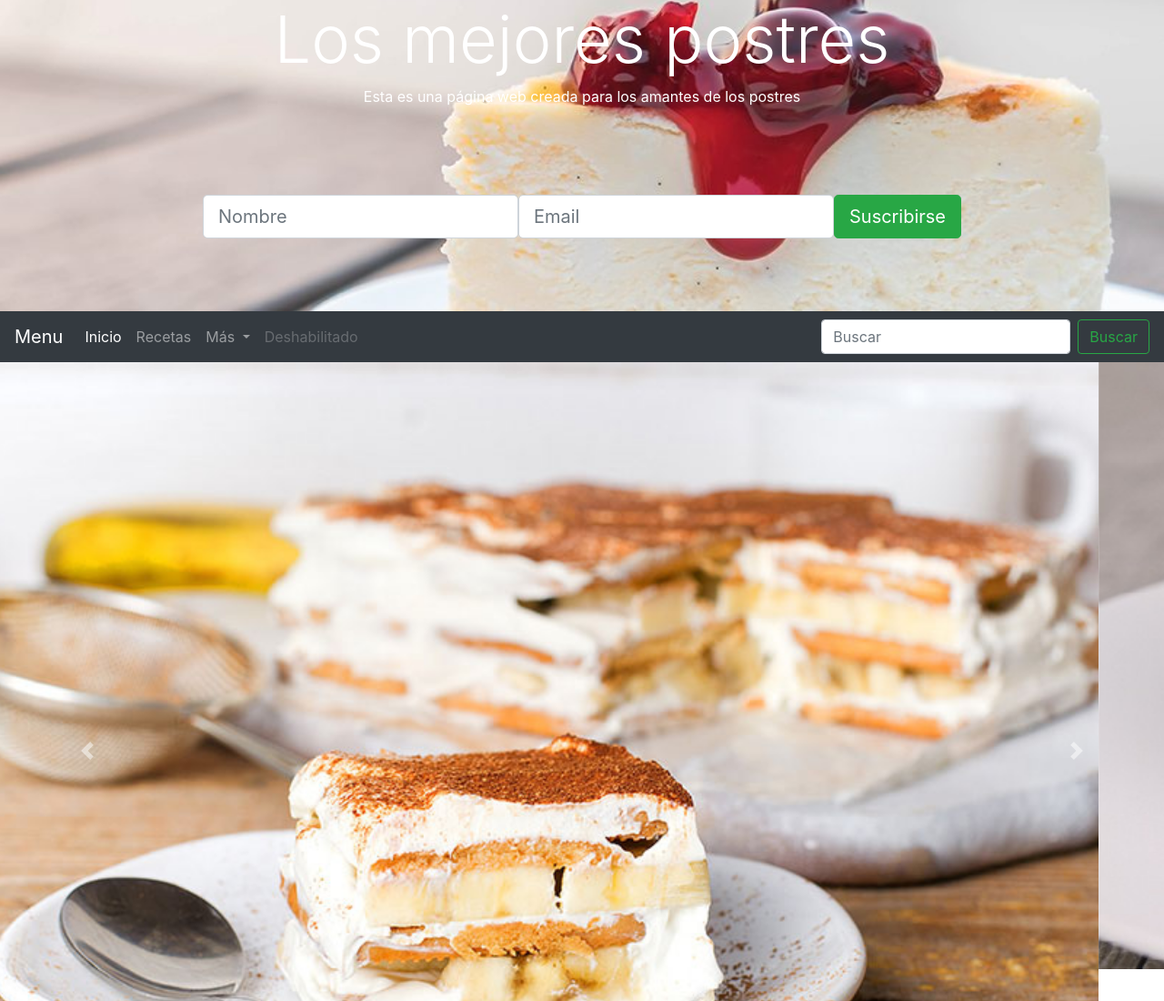
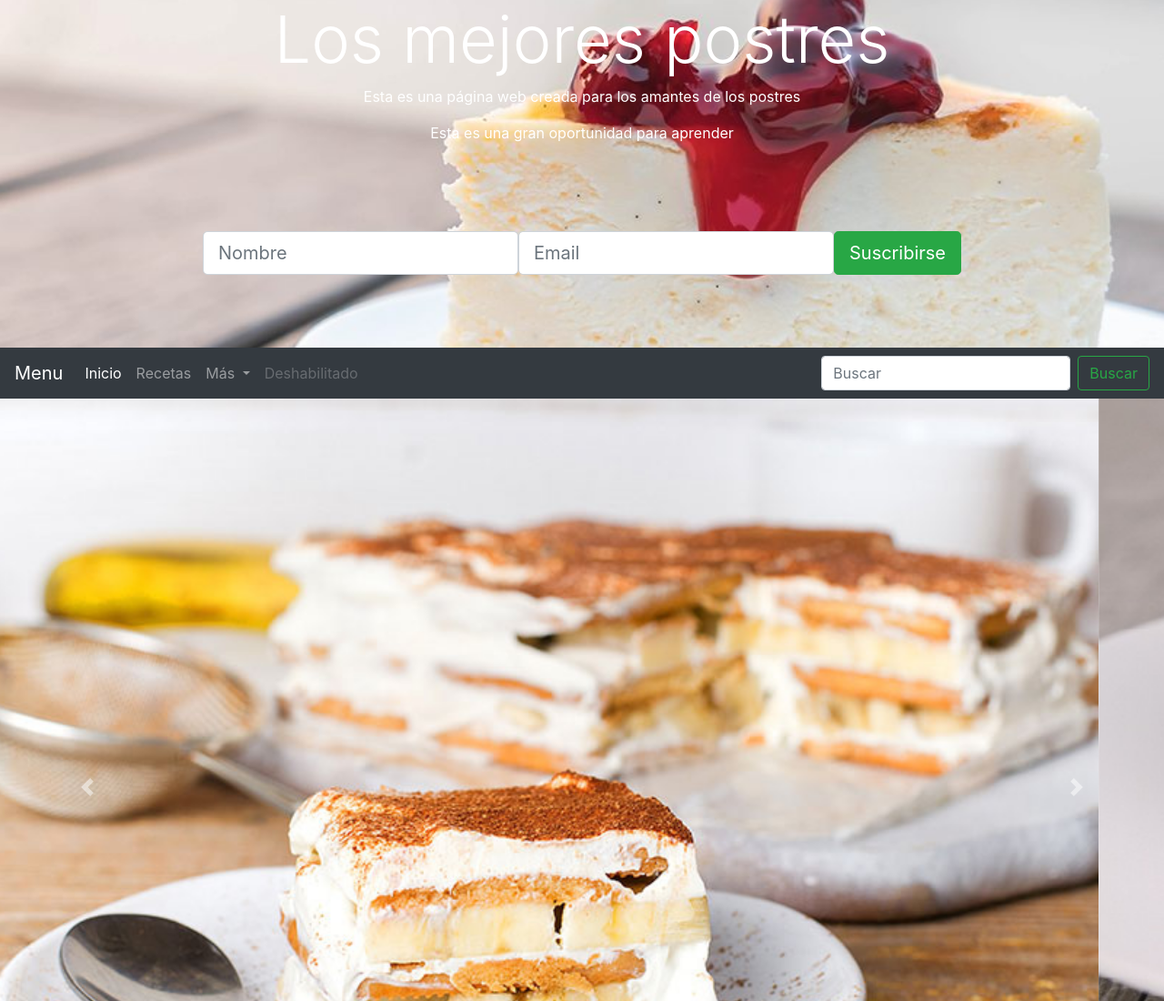
Before and after one commit to francisco-alba/Los-mejores-postres, a plain HTML site: page index.html in a window 1280 px wide. Shown: the top 1100 px of the page at 91% size. Drawn offline with nearby package versions, Linux system fonts and the light colour scheme; files whose address does not match are found by name.

Commit message:
francisco.alba
commit

```diff
--- a/index.html
+++ b/index.html
@@ -20,6 +20,7 @@
                     <div class="col-sm-12">
                         <h1 class="display-3">Los mejores postres</h1>
                         <p>Esta es una página web creada para los amantes de los postres</p>
+                        <p>Esta es una gran oportunidad para aprender</p>
 
                         <form action="" class="form-inline justify-content-center">
                             <div class="form-group">
```
